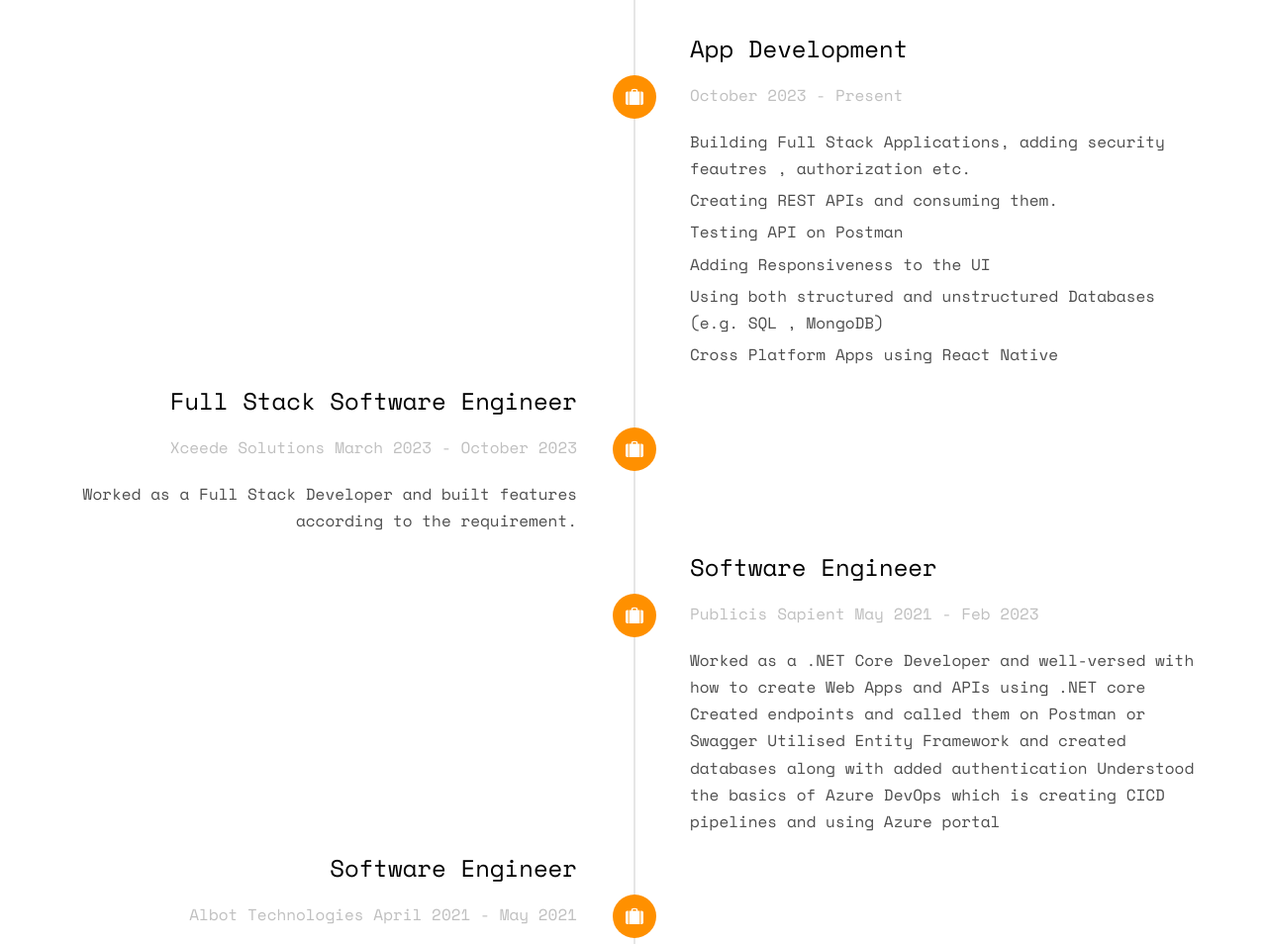
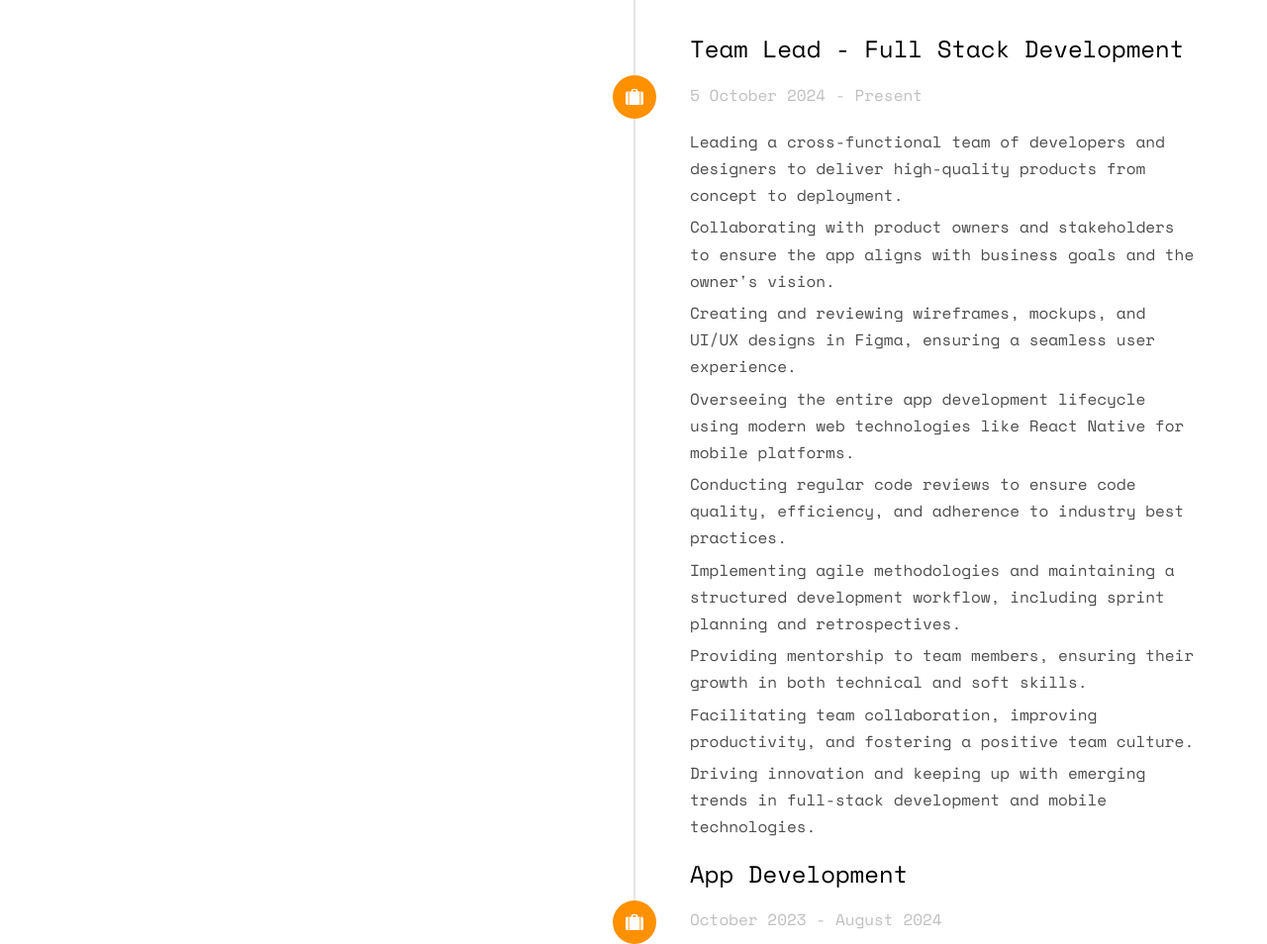
Before and after one commit to ManiKDixit/Manikarnika_Software_Engineer, a plain HTML site: page index.html in a window 1280 px wide. Shown: the part 2040-2994 px from the top of the page at 99% size. Drawn offline with nearby package versions, Linux system fonts and the light colour scheme; files whose address does not match are found by name.

Commit message:
Experience Update

```diff
--- a/index.html
+++ b/index.html
@@ -107,12 +107,34 @@
 						<li class="timeline-heading text-center animate-box">
 							<div><h3>Employment Contour</h3></div>
 						</li>
+
+						<li class="timeline-inverted animate-box">
+							<div class="timeline-badge"><i class="icon-suitcase"></i></div>
+							<div class="timeline-panel">
+								<div class="timeline-heading">
+									<h3 class="timeline-title">Team Lead - Full Stack Development</h3>
+									<span class="company">5 October 2024 - Present</span>
+								</div>
+								<div class="timeline-body">
+									<p>Leading a cross-functional team of developers and designers to deliver high-quality products from concept to deployment.</p>
+									<p>Collaborating with product owners and stakeholders to ensure the app aligns with business goals and the owner's vision.</p>
+									<p>Creating and reviewing wireframes, mockups, and UI/UX designs in Figma, ensuring a seamless user experience.</p>
+									<p>Overseeing the entire app development lifecycle using modern web technologies like React Native for mobile platforms.</p>
+									<p>Conducting regular code reviews to ensure code quality, efficiency, and adherence to industry best practices.</p>
+									<p>Implementing agile methodologies and maintaining a structured development workflow, including sprint planning and retrospectives.</p>
+									<p>Providing mentorship to team members, ensuring their growth in both technical and soft skills.</p>
+									<p>Facilitating team collaboration, improving productivity, and fostering a positive team culture.</p>
+									<p>Driving innovation and keeping up with emerging trends in full-stack development and mobile technologies.</p>
+								</div>
+							</div>
+						</li>
+
 						<li class="timeline-inverted animate-box">
 							<div class="timeline-badge"><i class="icon-suitcase"></i></div>
 							<div class="timeline-panel">
 								<div class="timeline-heading">
 									<h3 class="timeline-title">App Development</h3>
-									<span class="company">October 2023 - Present </span>
+									<span class="company">October 2023 - August 2024 </span>
 								</div>
 								<div class="timeline-body">
 									<p>Building Full Stack Applications, adding security feautres , authorization etc. </p>
```
